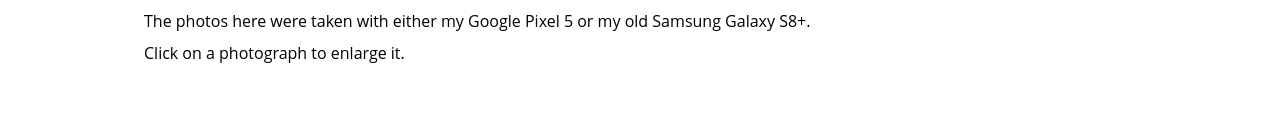
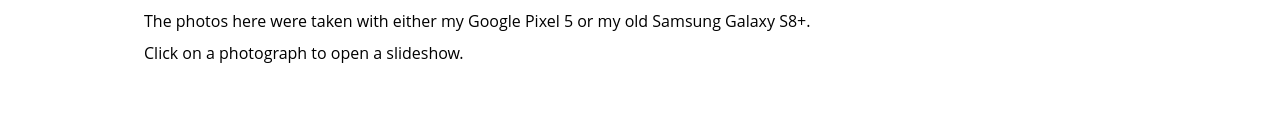
Before and after one commit to nosretepea/site, a Gatsby site: page /photos in a window 1280 px wide. Shown: the part 155-282 px from the top of the page. Built offline with nearby package versions, Linux system fonts and the light colour scheme; Gatsby itself is replaced by a stand-in of ours.

Commit message:
Quick verbiage change

```diff
--- a/src/pages/photos.tsx
+++ b/src/pages/photos.tsx
@@ -47,7 +47,7 @@
                 The photos here were taken with either my Google Pixel 5 or my old Samsung Galaxy S8+.
               </p>
               <p>
-                Click on a photograph to enlarge it.
+                Click on a photograph to open a slideshow.
               </p>
               <div className="grid grid-cols-1 sm:grid-cols-2 xl:grid-cols-4 md:gap-2">
                 {data.allFile.edges.map((edge: { node: { childImageSharp: { gatsbyImageData: IGatsbyImageData; }; }; }, index: number) => (
```
Also changed, not shown: 1 other file.
